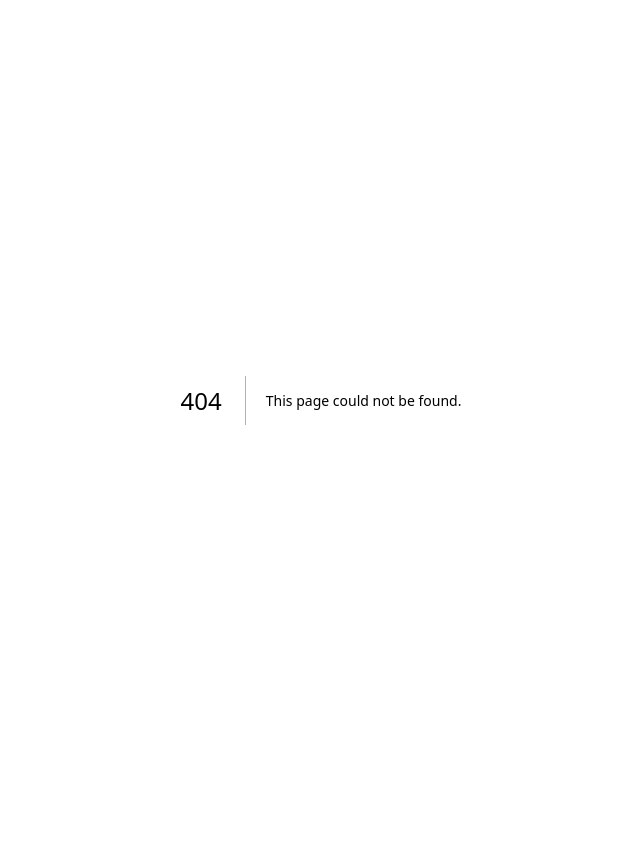
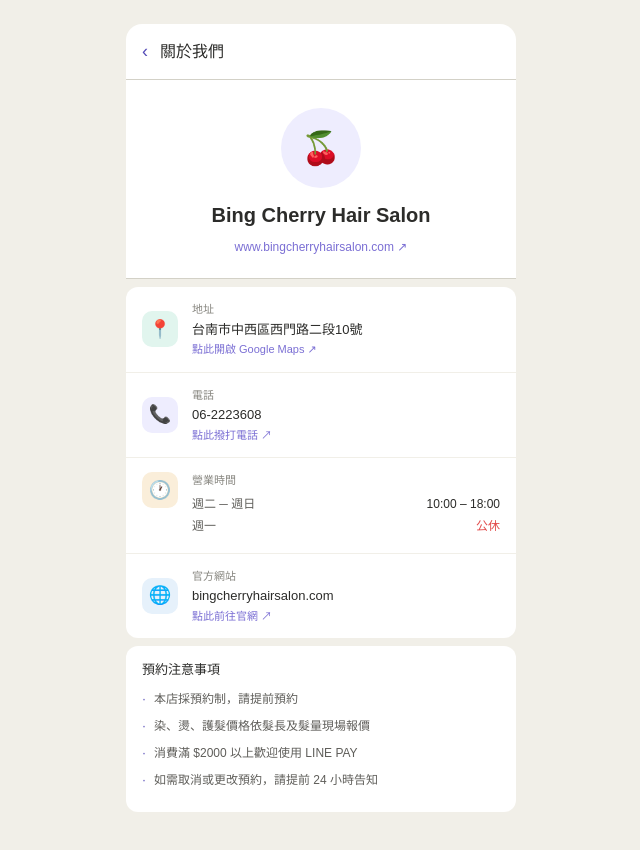
Before and after one commit to qazvyok-glitch/hair-booking, a Next.js app: page /about in a window 1280 px wide. Before the commit this address had no page. Shown: the top 850 px of the page, without its empty margins (319-959 px from the left). Before the commit the page ends 800 px from the top, so only its background shows below. Built offline with nearby package versions, Linux system fonts and the light colour scheme.

Commit message:
加入關於我們頁面與底部導覽列

```diff
--- /dev/null
+++ b/app/about/page.tsx
@@ -0,0 +1,90 @@
+"use client";
+
+export default function About() {
+  return (
+    <div style={{ minHeight: "100vh", background: "#F1EFE8", display: "flex", justifyContent: "center", padding: "24px 16px 80px" }}>
+      <div style={{ width: "100%", maxWidth: 390 }}>
+
+        <div style={{ background: "#fff", borderRadius: "16px 16px 0 0", padding: "14px 16px", display: "flex", alignItems: "center", gap: 12, borderBottom: "0.5px solid #D3D1C7" }}>
+          <a href="/" style={{ fontSize: 18, color: "#534AB7", textDecoration: "none" }}>‹</a>
+          <span style={{ fontSize: 16, fontWeight: 500, color: "#2C2C2A" }}>關於我們</span>
+        </div>
+
+        <div style={{ background: "#fff", padding: "28px 16px 20px", textAlign: "center", borderBottom: "0.5px solid #D3D1C7" }}>
+          <div style={{ width: 80, height: 80, borderRadius: "50%", background: "#EEEDFE", display: "flex", alignItems: "center", justifyContent: "center", margin: "0 auto 12px", fontSize: 32 }}>🍒</div>
+          <div style={{ fontSize: 20, fontWeight: 600, color: "#2C2C2A", marginBottom: 4 }}>Bing Cherry Hair Salon</div>
+          <a href="https://www.bingcherryhairsalon.com/" target="_blank" rel="noopener noreferrer" style={{ fontSize: 12, color: "#7B6FD4", textDecoration: "none" }}>
+            www.bingcherryhairsalon.com ↗
+          </a>
+        </div>
+
+        <div style={{ background: "#fff", marginTop: 8, borderRadius: 12, overflow: "hidden" }}>
+          <a href="https://share.google/vZVvzAYKSszLvLpZC" target="_blank" rel="noopener noreferrer" style={{ textDecoration: "none" }}>
+            <div style={{ display: "flex", alignItems: "center", gap: 14, padding: "14px 16px", borderBottom: "0.5px solid #F1EFE8" }}>
+              <div style={{ width: 36, height: 36, borderRadius: 10, background: "#E1F5EE", display: "flex", alignItems: "center", justifyContent: "center", fontSize: 18, flexShrink: 0 }}>📍</div>
+              <div style={{ flex: 1 }}>
+                <div style={{ fontSize: 11, color: "#888780", marginBottom: 2 }}>地址</div>
+                <div style={{ fontSize: 13, color: "#2C2C2A", fontWeight: 500 }}>台南市中西區西門路二段10號</div>
+                <div style={{ fontSize: 11, color: "#7B6FD4", marginTop: 2 }}>點此開啟 Google Maps ↗</div>
+              </div>
+            </div>
+          </a>
+
+          <a href="tel:0622236608" style={{ textDecoration: "none" }}>
+            <div style={{ display: "flex", alignItems: "center", gap: 14, padding: "14px 16px", borderBottom: "0.5px solid #F1EFE8" }}>
+              <div style={{ width: 36, height: 36, borderRadius: 10, background: "#EEEDFE", display: "flex", alignItems: "center", justifyContent: "center", fontSize: 18, flexShrink: 0 }}>📞</div>
+              <div style={{ flex: 1 }}>
+                <div style={{ fontSize: 11, color: "#888780", marginBottom: 2 }}>電話</div>
+                <div style={{ fontSize: 13, color: "#2C2C2A", fontWeight: 500 }}>06-2223608</div>
+                <div style={{ fontSize: 11, color: "#7B6FD4", marginTop: 2 }}>點此撥打電話 ↗</div>
+              </div>
+            </div>
+          </a>
+
+          <div style={{ display: "flex", alignItems: "flex-start", gap: 14, padding: "14px 16px", borderBottom: "0.5px solid #F1EFE8" }}>
+            <div style={{ width: 36, height: 36, borderRadius: 10, background: "#FAEEDA", display: "flex", alignItems: "center", justifyContent: "center", fontSize: 18, flexShrink: 0 }}>🕐</div>
+            <div style={{ flex: 1 }}>
+              <div style={{ fontSize: 11, color: "#888780", marginBottom: 6 }}>營業時間</div>
+              {[
+                { day: "週二 ─ 週日", time: "10:00 – 18:00" },
+                { day: "週一", time: "公休" },
+              ].map((r) => (
+                <div key={r.day} style={{ display: "flex", justifyContent: "space-between", marginBottom: 4 }}>
+                  <span style={{ fontSize: 12, color: "#5F5E5A" }}>{r.day}</span>
+                  <span style={{ fontSize: 12, color: r.time === "公休" ? "#E24B4A" : "#2C2C2A", fontWeight: r.time === "公休" ? 500 : 400 }}>{r.time}</span>
+                </div>
+              ))}
+            </div>
+          </div>
+
+          <a href="https://www.bingcherryhairsalon.com/" target="_blank" rel="noopener noreferrer" style={{ textDecoration: "none" }}>
+            <div style={{ display: "flex", alignItems: "center", gap: 14, padding: "14px 16px" }}>
+              <div style={{ width: 36, height: 36, borderRadius: 10, background: "#E6F1FB", display: "flex", alignItems: "center", justifyContent: "center", fontSize: 18, flexShrink: 0 }}>🌐</div>
+              <div style={{ flex: 1 }}>
+                <div style={{ fontSize: 11, color: "#888780", marginBottom: 2 }}>官方網站</div>
+                <div style={{ fontSize: 13, color: "#2C2C2A", fontWeight: 500 }}>bingcherryhairsalon.com</div>
+                <div style={{ fontSize: 11, color: "#7B6FD4", marginTop: 2 }}>點此前往官網 ↗</div>
+              </div>
+            </div>
+          </a>
+        </div>
+
+        <div style={{ background: "#fff", marginTop: 8, borderRadius: 12, padding: "14px 16px" }}>
+          <div style={{ fontSize: 13, fontWeight: 500, color: "#2C2C2A", marginBottom: 10 }}>預約注意事項</div>
+          {[
+            "本店採預約制，請提前預約",
+            "染、燙、護髮價格依髮長及髮量現場報價",
+            "消費滿 $2000 以上歡迎使用 LINE PAY",
+            "如需取消或更改預約，請提前 24 小時告知",
+          ].map((note, i) => (
+            <div key={i} style={{ display: "flex", gap: 8, marginBottom: 8, alignItems: "flex-start" }}>
+              <span style={{ color: "#534AB7", fontWeight: 500, flexShrink: 0, fontSize: 12 }}>·</span>
+              <span style={{ fontSize: 12, color: "#5F5E5A", lineHeight: 1.6 }}>{note}</span>
+            </div>
+          ))}
+        </div>
+
+      </div>
+    </div>
+  );
+}
--- a/app/page.tsx
+++ b/app/page.tsx
@@ -116,7 +116,6 @@ export default function Home() {
   const [openCategory, setOpenCategory] = useState<string | null>(null);
   const [selectedDate, setSelectedDate] = useState<string | null>(null);
   const [selectedTime, setSelectedTime] = useState<string | null>(null);
-
   const [designers, setDesigners] = useState<Designer[]>([]);
   const [categories, setCategories] = useState<ServiceCategory[]>([]);
   const [priceData, setPriceData] = useState<PriceItem[]>([]);
@@ -134,8 +133,7 @@ export default function Home() {
         supabase.from("designer_off_days").select("*"),
         supabase.from("designer_off_slots").select("*"),
       ]);
-      if (des) setDesigners(des);
-      if (des && des.length > 0) setSelectedDesigner(des[0]);
+      if (des) { setDesigners(des); if (des.length > 0) setSelectedDesigner(des[0]); }
       if (cats && svcs) {
         setCategories(cats.map((c: ServiceCategory) => ({
           ...c,
@@ -189,12 +187,12 @@ export default function Home() {
 
   if (loading) return (
     <div style={{ minHeight: "100vh", background: bg, display: "flex", alignItems: "center", justifyContent: "center" }}>
-      <div style={{ color: textMain, fontSize: 14 }}>載入中...</div>
+      <div style={{ color: "#534AB7", fontSize: 14 }}>載入中...</div>
     </div>
   );
 
   return (
-    <div style={{ minHeight: "100vh", background: bg, display: "flex", justifyContent: "center", padding: "24px 16px" }}>
+    <div style={{ minHeight: "100vh", background: bg, display: "flex", justifyContent: "center", padding: "24px 16px 0" }}>
       {showPrice && <PriceSheet onClose={() => setShowPrice(false)} dark={dark} fs={fs} priceData={priceData} />}
 
       {showSettings && (
@@ -224,7 +222,7 @@ export default function Home() {
         </div>
       )}
 
-      <div style={{ width: "100%", maxWidth: 390, background: cardBg, borderRadius: 20, overflow: "hidden", border: "1px solid " + cardBorder }}>
+      <div style={{ width: "100%", maxWidth: 390, background: cardBg, borderRadius: "20px 20px 0 0", overflow: "hidden", border: "1px solid " + cardBorder, borderBottom: "none", paddingBottom: 80 }}>
         <div style={{ background: cardBg, padding: "14px 16px", display: "flex", justifyContent: "space-between", alignItems: "center", borderBottom: "0.5px solid " + cardBorder }}>
           <span style={{ fontSize: fs * 16, fontWeight: 500, color: textMain }}>Bing Cherry Hair Salon</span>
           <div style={{ display: "flex", alignItems: "center", gap: 8 }}>
@@ -259,6 +257,7 @@ export default function Home() {
             </div>
             <button onClick={() => setShowPrice(true)} style={{ fontSize: fs * 11, color: "#7B6FD4", background: dark ? "#2C2840" : "#EEEDFE", border: "none", borderRadius: 8, padding: "4px 10px", cursor: "pointer" }}>查看價目表 →</button>
           </div>
+
           {categories.map((cat) => {
             const pickedCount = cat.items.filter(i => selectedServices.includes(i.id)).length;
             const isOpen = openCategory === cat.name;
@@ -373,12 +372,25 @@ export default function Home() {
               alert("預約已送出！我們會盡快與您確認。");
               setSelectedServices([]); setSelectedDate(null); setSelectedTime(null);
             }}
-            style={{ width: "100%", background: (selectedServices.length > 0 && selectedDate && selectedTime) ? "#534AB7" : (dark ? "#333" : "#B4B2A9"), color: "#fff", border: "none", borderRadius: 10, padding: 12, fontSize: fs * 14, fontWeight: 500, cursor: "pointer" }}
+            style={{ width: "100%", background: (selectedServices.length > 0 && selectedDate && selectedTime) ? "#534AB7" : (dark ? "#333" : "#B4B2A9"), color: "#fff", border: "none", borderRadius: 10, padding: 12, fontSize: fs * 14, fontWeight: 500, cursor: "pointer", marginBottom: 16 }}
           >
             確認預約
           </button>
         </div>
       </div>
+
+      {/* 底部導覽列 */}
+      <div style={{ position: "fixed", bottom: 0, left: "50%", transform: "translateX(-50%)", width: "100%", maxWidth: 390, background: cardBg, borderTop: "0.5px solid " + cardBorder, display: "flex", zIndex: 50 }}>
+        <a href="/" style={{ flex: 1, padding: "10px 0", textAlign: "center", textDecoration: "none" }}>
+          <div style={{ fontSize: 20 }}>✂</div>
+          <div style={{ fontSize: 10, color: "#534AB7", marginTop: 2 }}>預約</div>
+        </a>
+        <a href="/about" style={{ flex: 1, padding: "10px 0", textAlign: "center", textDecoration: "none" }}>
+          <div style={{ fontSize: 20 }}>🍒</div>
+          <div style={{ fontSize: 10, color: textSub, marginTop: 2 }}>關於我們</div>
+        </a>
+      </div>
+
     </div>
   );
 }
```
